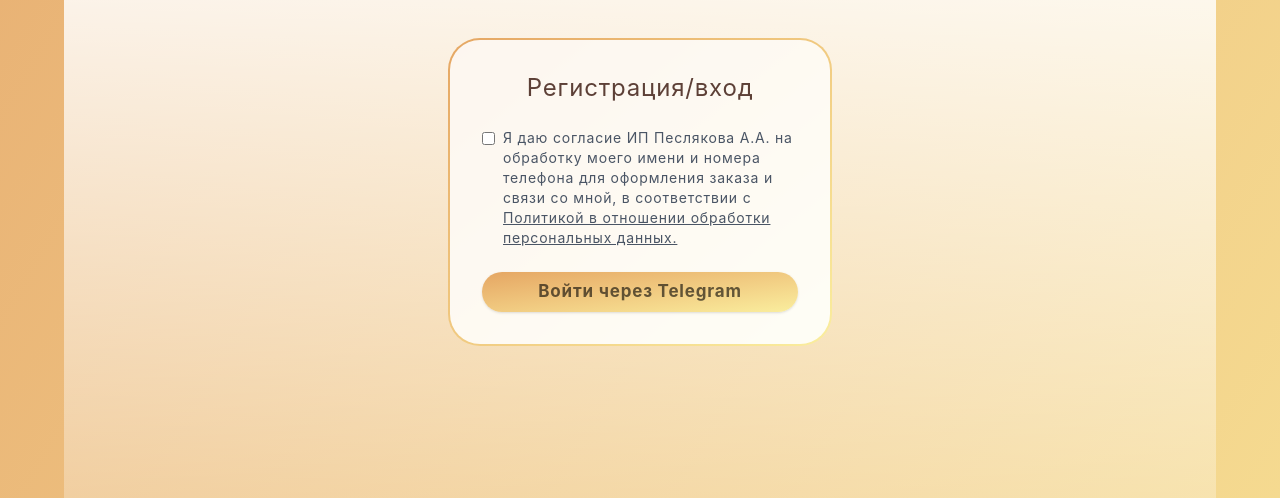
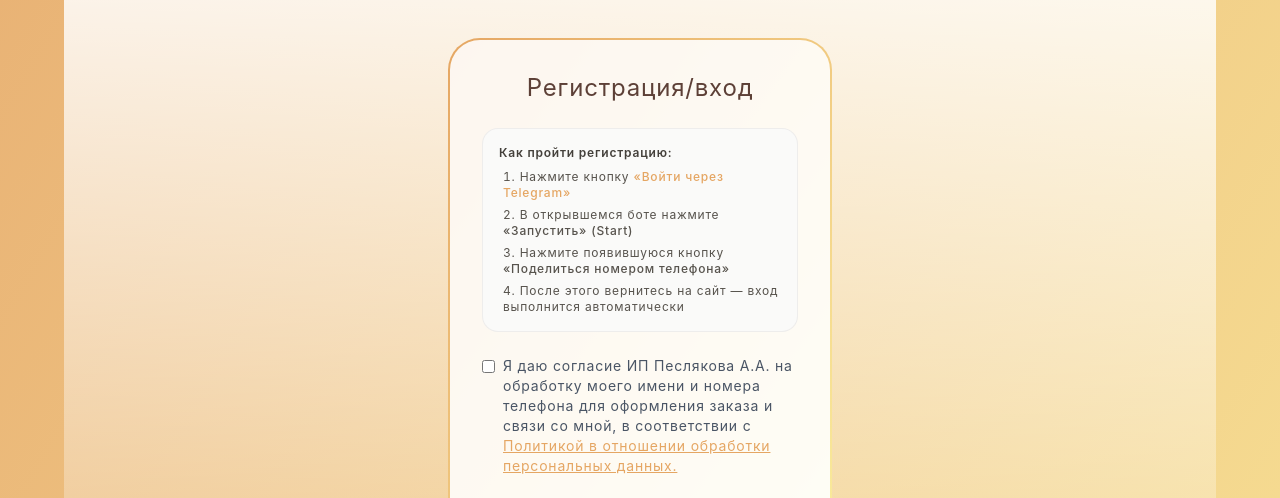
Before and after one commit to kiqiou/face2face-vue, a Vue app: page /registration in a window 1280 px wide. Shown: the part 290-788 px from the top of the page. Built offline with nearby package versions, Linux system fonts and the light colour scheme; no server answers.

Commit message:
feat: add hint for registration

```diff
--- a/src/views/Registration.vue
+++ b/src/views/Registration.vue
@@ -85,16 +85,34 @@ const pollStatus = async () => {
       <div class="bg-white/90 rounded-[30px] p-8 flex flex-col items-center gap-6">
         <h1 class="text-2xl text-[#5D4037]">Регистрация/вход</h1>
 
-        <p v-if="isWaiting" class="text-sm text-gray-600 text-center">
-          Подтвердите номер в открывшемся Telegram — кнопкой «Поделиться номером телефона».<br />
-          Вход выполнится автоматически.
-        </p>
+        <!-- Инструкция ДО начала авторизации -->
+        <div v-if="!isWaiting" class="text-xs text-stone-600 bg-stone-50 border border-stone-200/60 p-4 rounded-2xl w-full space-y-2">
+          <p class="font-semibold text-stone-700">Как пройти регистрацию:</p>
+          <ol class="list-decimal list-inside space-y-1.5 pl-1">
+            <li>Нажмите кнопку <span class="font-medium text-[#E5A663]">«Войти через Telegram»</span></li>
+            <li>В открывшемся боте нажмите <span class="font-medium">«Запустить» (Start)</span></li>
+            <li>Нажмите появившуюся кнопку <span class="font-medium">«Поделиться номером телефона»</span></li>
+            <li>После этого вернитесь на сайт — вход выполнится автоматически</li>
+          </ol>
+        </div>
+
+        <!-- Инструкция ВО ВРЕМЯ ожидания ответа от Telegram -->
+        <div v-if="isWaiting" class="flex flex-col items-center gap-3 text-center">
+          <!-- Пульсирующая иконка ожидания -->
+          <div class="w-8 h-8 rounded-full border-2 border-t-transparent border-[#E5A663] animate-spin"></div>
+          <p class="text-sm text-gray-700 font-medium">
+            Ждем подтверждения в Telegram...
+          </p>
+          <p class="text-xs text-gray-500 leading-relaxed">
+            Перейдите в открывшееся окно мессенджера, нажмите кнопку <strong>«Поделиться номером телефона»</strong>, а затем сразу возвращайтесь на эту страницу.
+          </p>
+        </div>
 
         <label class="flex items-start gap-2 text-sm text-gray-600">
-        <input type="checkbox" v-model="consentGiven" class="mt-1" />
+          <input type="checkbox" v-model="consentGiven" class="mt-1" />
           <span>
             Я даю согласие ИП Песлякова А.А. на обработку моего имени и номера телефона для оформления заказа и связи со мной, в соответствии с
-            <router-link to="/privacy-policy" target="_blank" class="underline"> Политикой в отношении обработки персональных данных.</router-link>
+            <router-link to="/privacy-policy" target="_blank" class="underline text-[#E5A663]">Политикой в отношении обработки персональных данных.</router-link>
           </span>
         </label>
 
```
